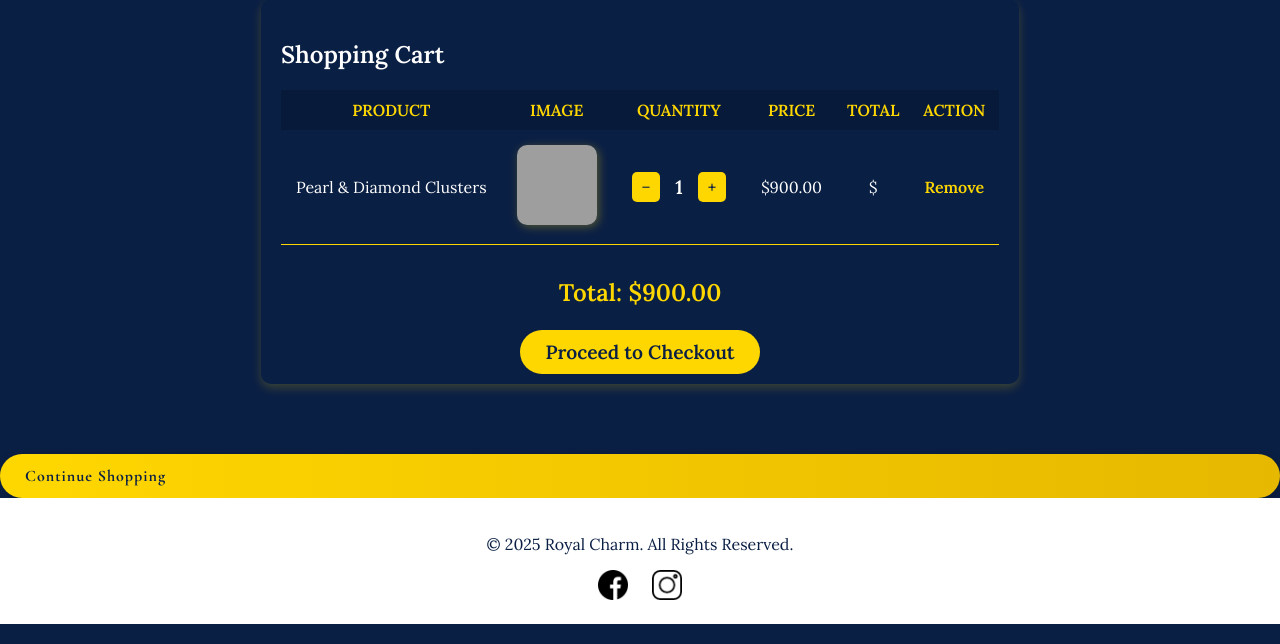
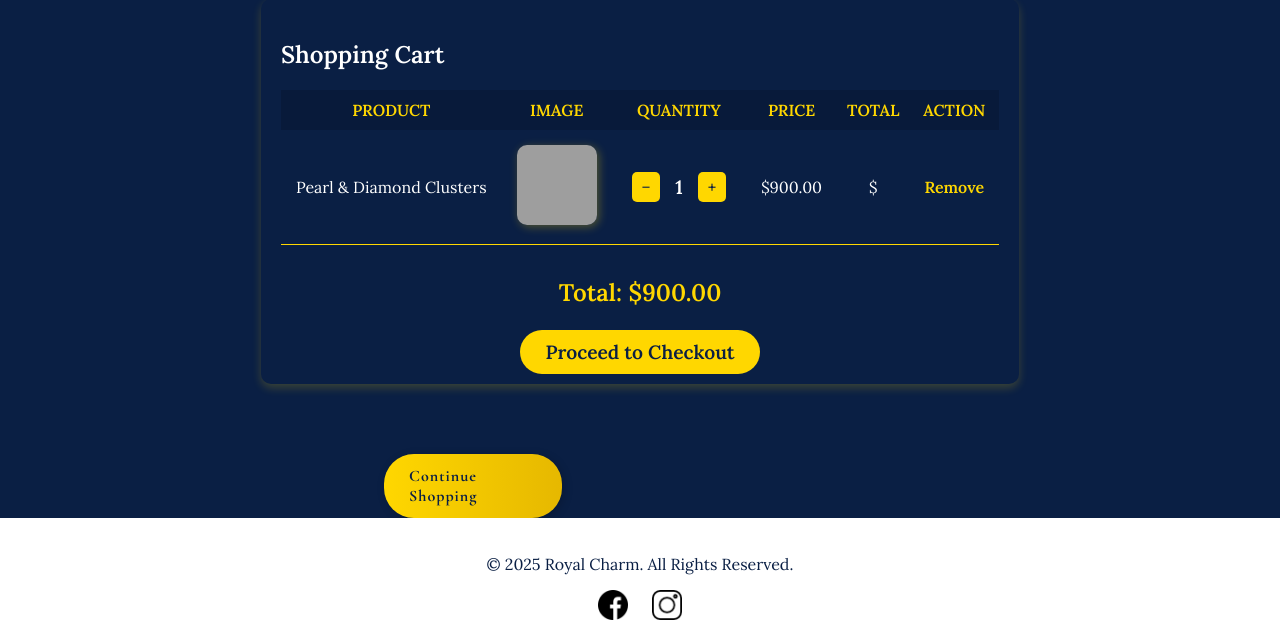
Before and after one commit to juliavolponi/RoyalCharm-ecommerce, a Django app: page /cart/ in a window 1280 px wide. Shown: the part 213-857 px from the top of the page. Run offline with Django 5.2, Linux system fonts and the light colour scheme; a user stored in the database is signed in; data comes from the database, SQL or seed files in the repository; both versions use the stored data as it was after the commit; grey boxes are pictures that could not be loaded.

Commit message:
fixed cart button issue

```diff
--- a/store/static/store/styles.css
+++ b/store/static/store/styles.css
@@ -229,6 +229,7 @@
     cursor: pointer;
     transition: all 0.3s ease-in-out;
     box-shadow: 2px 2px 10px rgba(0, 0, 0, 0.2);
+
 }
 
 button:hover, a.button:hover {
@@ -444,6 +445,12 @@
     box-shadow: 2px 2px 10px rgba(255, 215, 0, 0.3);
 }
 
+.cart-btn {
+    width: 10%;
+    margin-left: 30%;
+
+}
+
 /* Quantity Controls */
 .quantity-control {
     display: flex;
@@ -493,6 +500,7 @@
     border-radius: 30px;
     font-weight: bold;
     text-decoration: none;
+    width: 50%;
 }
 
 .cart-summary .btn-success:hover {
--- a/store/templates/store/cart.html
+++ b/store/templates/store/cart.html
@@ -60,7 +60,7 @@
 
 
     <br>
-    <a href="/" class="button">Continue Shopping</a>
+    <a href="/" class="button cart-btn">Continue Shopping</a>
 
     <!-- Footer -->
 <footer class="footer">
```
Also changed, not shown: db.sqlite3.
